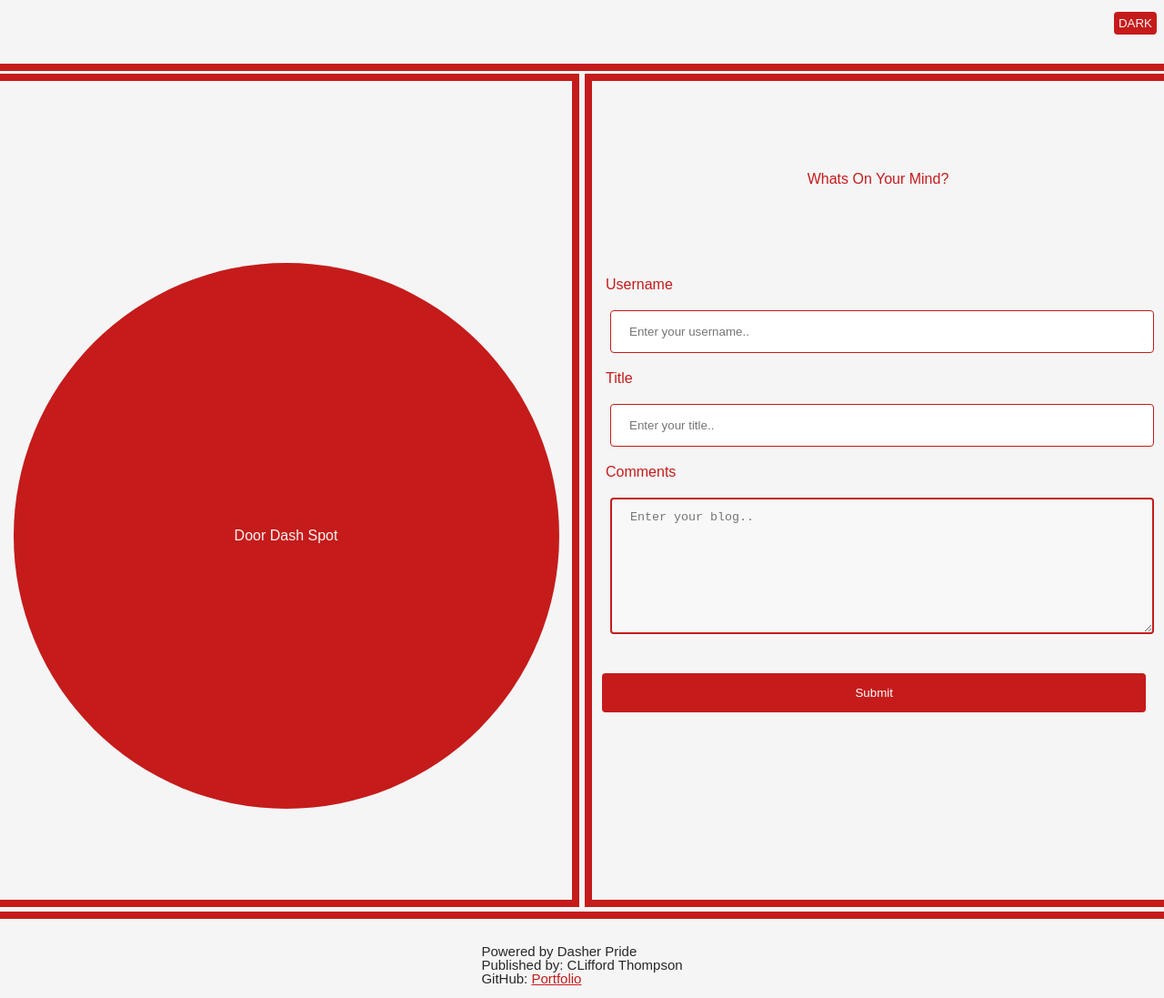
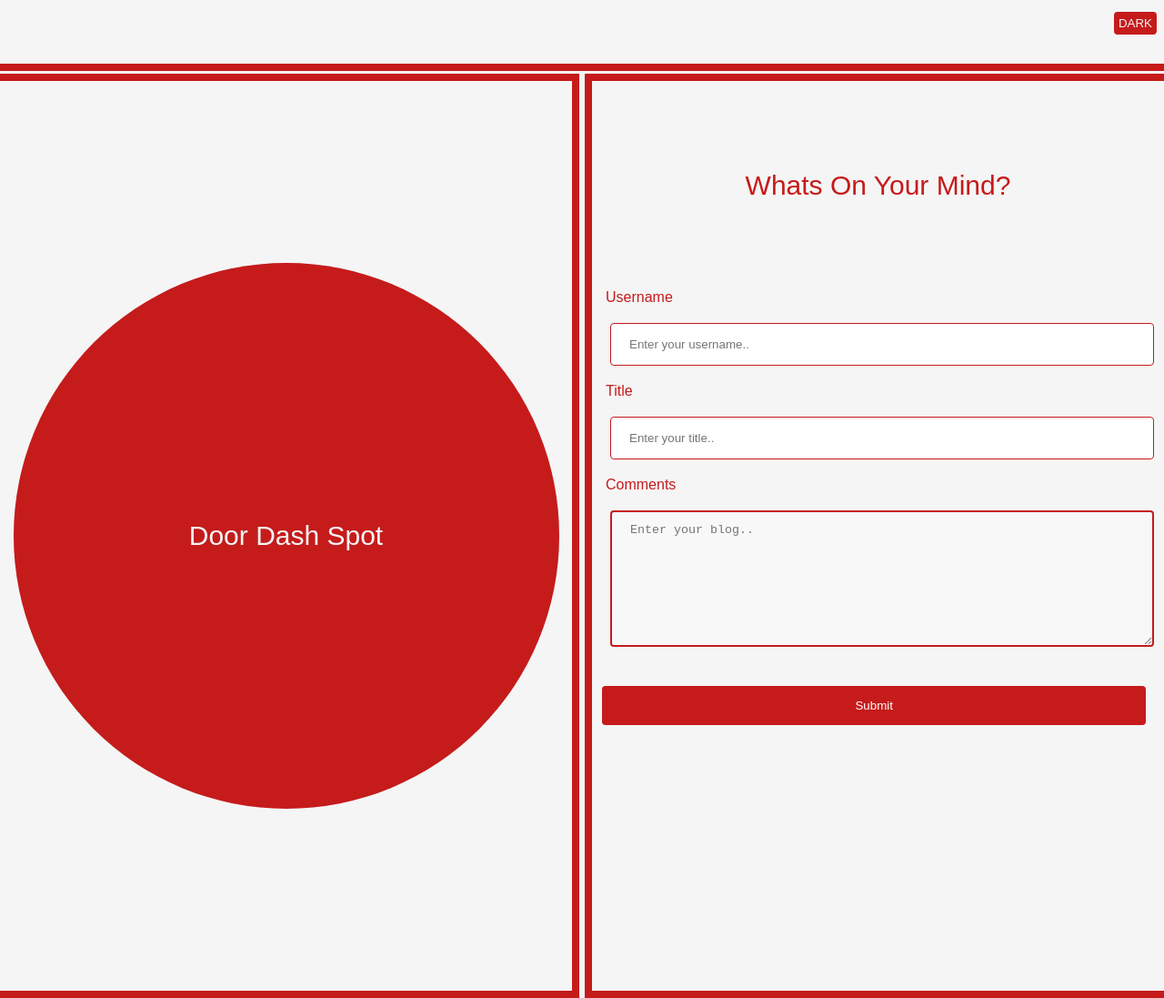
Before and after one commit to CJ237/personal-blog, a plain HTML site: page index.html in a window 1280 px wide. Shown: the top 1097 px of the page at 91% size. Drawn offline with Linux system fonts and the light colour scheme.

Commit message:
styled index.html and blog.html

```diff
--- a/assets/css/blog.css
+++ b/assets/css/blog.css
@@ -12,6 +12,7 @@ body{
     border-bottom: 8px solid black;
 }
 h1 {
+    font-size: 30px;
     margin-left: 20px;
     margin-top: 10px;
 }
@@ -104,7 +105,8 @@ li {
 .switch-dark .foot{
     border-top-color:whitesmoke;
     background-color: #c51b1b;
-    color:whitesmoke;
+    color:#292727;
+
 }
 .switch-dark .foot a{
     color:antiquewhite;
--- a/assets/css/style.css
+++ b/assets/css/style.css
@@ -10,6 +10,7 @@ body{
     height: 70px;
     border-bottom: 8px solid black;
 }
+
 button {
     float: right;
     margin-top: 10px;
@@ -25,7 +26,7 @@ button {
     margin-right: 3px;
     margin-top: 3px;
     margin-bottom: 2px;
-    height: 900px;
+    /* height: 100%; */
     width: 50%;
     border-right: 8px solid black;
     border-top: 8px solid black;
@@ -36,11 +37,15 @@ button {
     margin-left: 3px;
     margin-top: 3px;
     margin-bottom: 2px;
-    height: 900px;
+    /* height: 100%; */
     width: 50%;
     border-left: 8px solid black;
     border-top: 8px solid black;
     border-bottom: 8px solid black;
+
+}
+.box2 h1 {
+    font-size: 30px;
 }
 
 footer{
@@ -65,6 +70,7 @@ footer{
     justify-content: center;
     align-content: center;
     margin: 200px auto;
+    font-size: 30px;
 }
 /* dark mode */
 .switch-dark{
```
